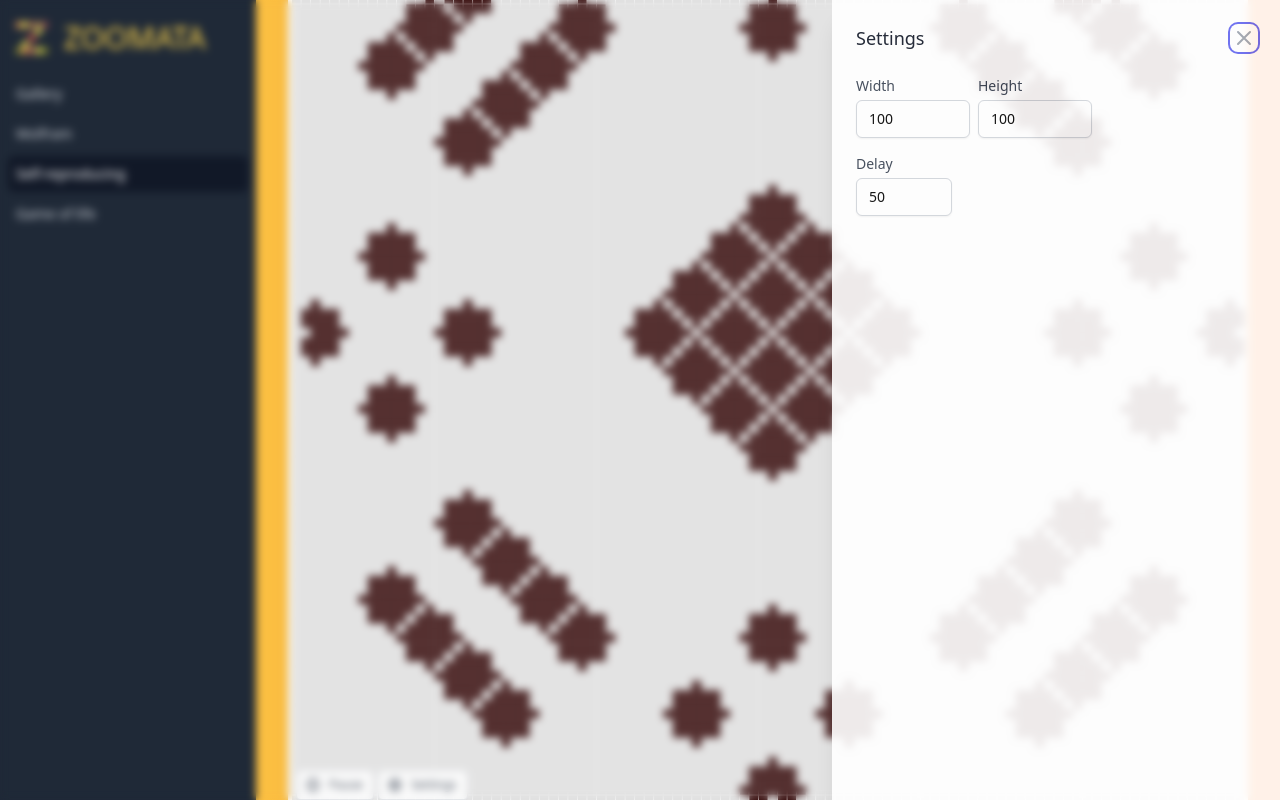
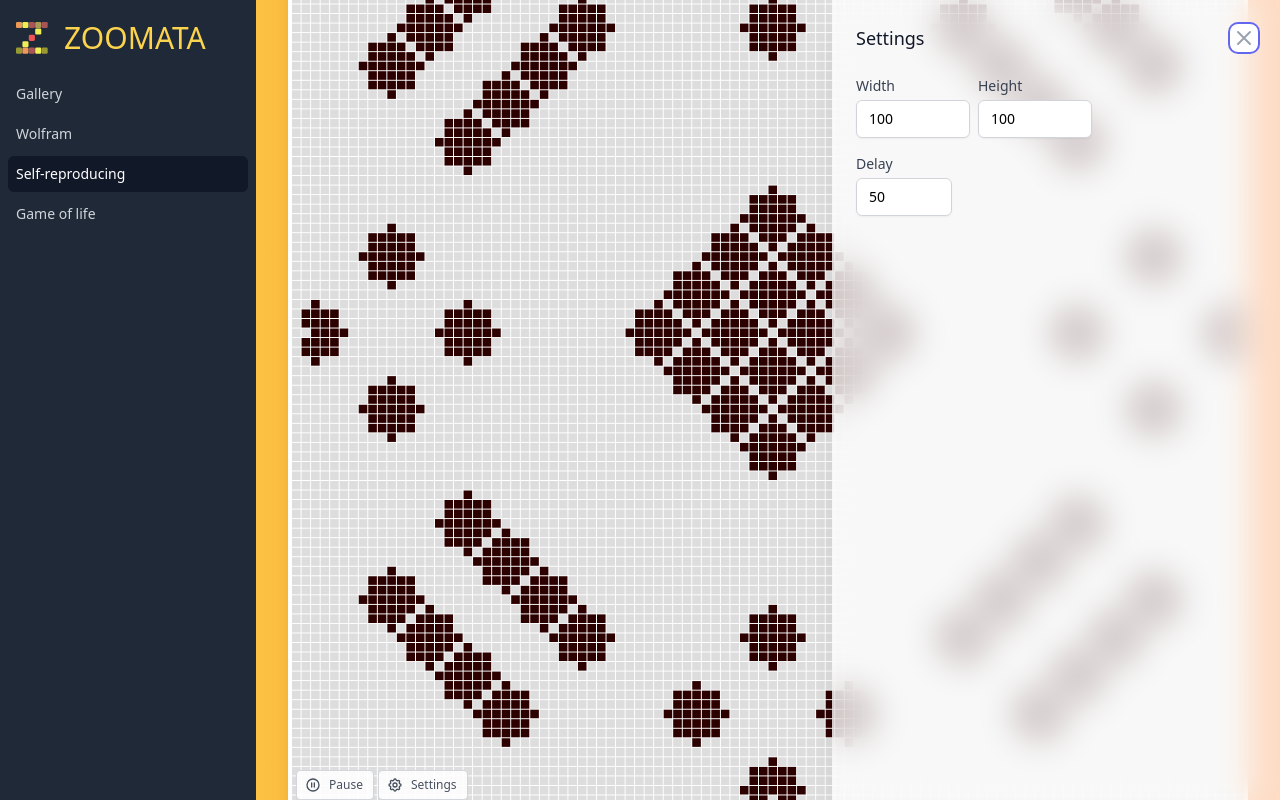
Before and after one commit to undo76/zoomata, a Next.js app: page /self-reproducing in a window 1280 px wide. Both pictures are taken after a click on the button "Settings". Built offline with nearby package versions, Linux system fonts and the light colour scheme; a web font is replaced by a local one.

Commit message:
Transparent settings

```diff
--- a/components/SettingsPanel.tsx
+++ b/components/SettingsPanel.tsx
@@ -18,7 +18,7 @@ export const SettingsPanel: React.FC<{
         onClose={setOpen}
       >
         <div className="absolute inset-0 overflow-hidden">
-          <Dialog.Overlay className="absolute inset-0 backdrop-filter backdrop-blur-sm" />
+          <Dialog.Overlay className="absolute inset-0" />
 
           <div className="fixed inset-y-0 right-0 pl-10 max-w-full flex">
             <Transition.Child
@@ -30,8 +30,8 @@ export const SettingsPanel: React.FC<{
               leaveFrom="translate-x-0"
               leaveTo="translate-x-full"
             >
-              <div className="w-screen max-w-md opacity-90">
-                <div className="h-full flex flex-col py-6 bg-white shadow-xl overflow-y-scroll">
+              <div className="w-screen max-w-md backdrop-filter backdrop-blur-lg">
+                <div className="h-full flex flex-col py-6 bg-white bg-opacity-75 shadow-xl overflow-y-scroll ">
                   <div className="px-4 sm:px-6">
                     <div className="flex items-start justify-between">
                       <Dialog.Title className="text-lg font-medium text-gray-900">
```
Also changed, not shown: libs/useDebounced.ts (added, +20 -0 lines).
